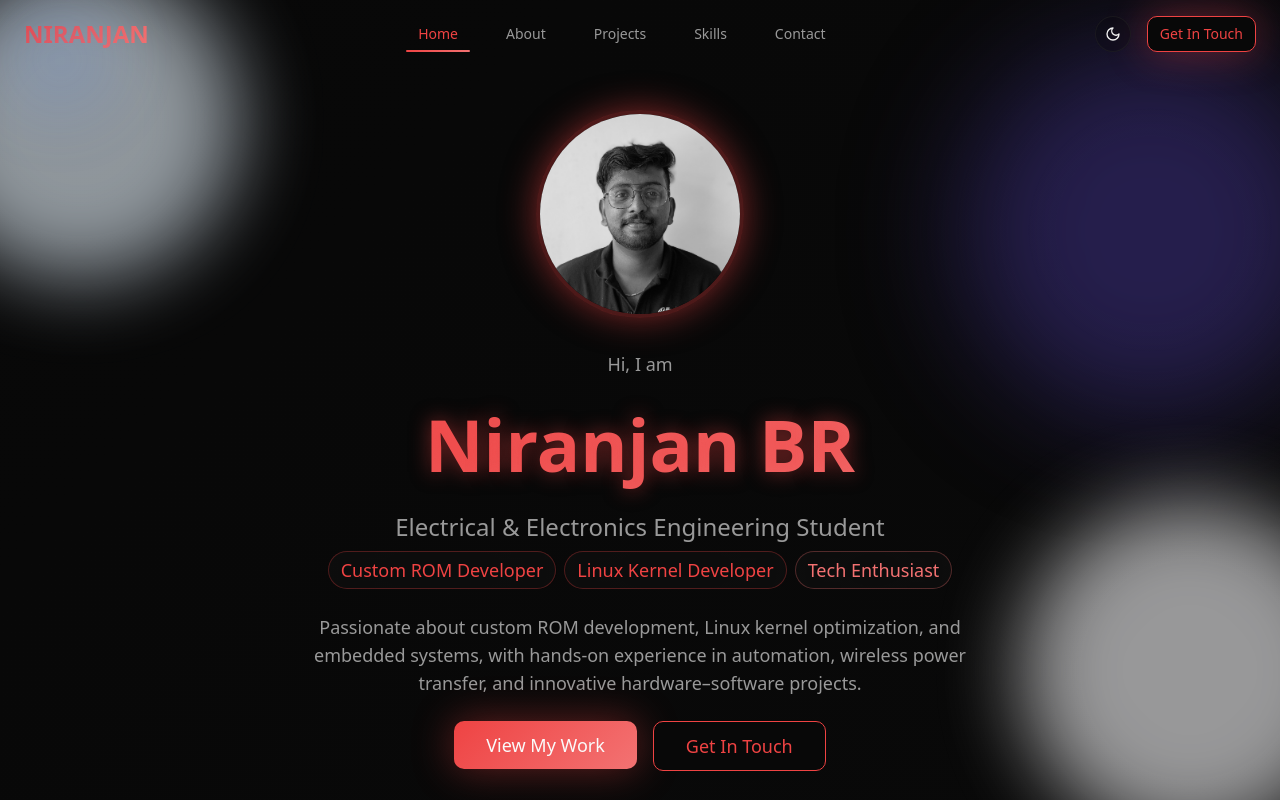
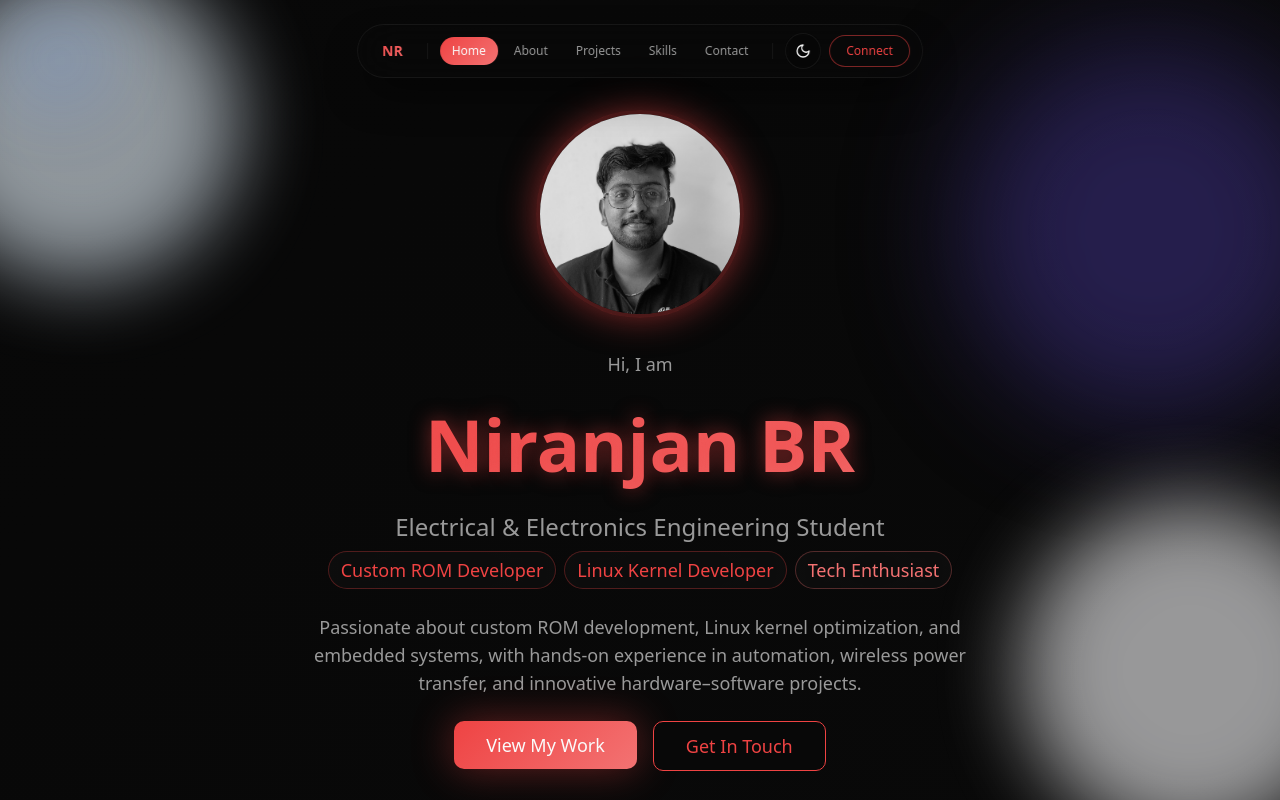
Before and after one commit to mrfox2003/mrfox2003.github.io, a React (Vite) app: page / in a window 1280 px wide. Shown: the top 800 px of the page. Built offline with nearby package versions, Linux system fonts and the light colour scheme.

Commit message:
website: feat: implement modern floating pill-style navigation

```diff
--- a/src/components/Navigation.tsx
+++ b/src/components/Navigation.tsx
@@ -48,70 +48,61 @@ const Navigation = () => {
   ];
 
   return (
-    <nav
-      className={`fixed top-0 left-0 right-0 z-50 transition-smooth ${
-        isScrolled
-          ? "glass shadow-elegant backdrop-blur-glass"
-          : "bg-transparent"
-      }`}
-    >
-      <div className="container mx-auto px-6 py-4">
-        <div className="flex items-center justify-between">
-          {/* Logo */}
+    <nav className="fixed top-6 left-1/2 -translate-x-1/2 z-50 pointer-events-none w-full max-w-fit px-4">
+      <div className="flex items-center gap-2 px-3 py-2 rounded-full border border-border/50 shadow-elegant transition-all duration-500 pointer-events-auto glass backdrop-blur-glass bg-background/50 scale-100">
+        {/* Logo/Initials */}
         <div
-            className="text-2xl font-bold gradient-text cursor-pointer"
+          className="px-3 py-1 text-sm font-bold gradient-text cursor-pointer hover:opacity-80 transition-smooth hidden sm:block"
           onClick={() => scrollToSection("home")}
         >
-            NIRANJAN
+          NR
         </div>
 
-          {/* Desktop Navigation */}
-          <div className="hidden md:flex items-center space-x-6">
+        <div className="h-4 w-[1px] bg-border/50 mx-1 hidden sm:block"></div>
+
+        {/* Navigation Items */}
+        <div className="flex items-center gap-1">
           {navItems.map((item) => (
             <button
               key={item.id}
               onClick={() => scrollToSection(item.id)}
-                className={`relative px-3 py-2 text-sm font-medium transition-smooth hover:text-primary ${
+              className={`px-3 py-1.5 text-xs font-medium rounded-full transition-all duration-300 relative group ${
                 activeSection === item.id
-                    ? "text-primary"
-                    : "text-muted-foreground"
+                  ? "text-primary-foreground"
+                  : "text-muted-foreground hover:text-primary"
               }`}
             >
-                {item.label}
               {activeSection === item.id && (
-                  <div className="absolute bottom-0 left-0 right-0 h-0.5 bg-gradient-primary rounded-full" />
+                <div className="absolute inset-0 bg-gradient-primary rounded-full -z-10 animate-in fade-in zoom-in duration-300" />
               )}
+              <span className="relative z-10">{item.label}</span>
             </button>
           ))}
         </div>
 
-          {/* Right side controls */}
-          <div className="hidden md:flex items-center space-x-4">
+        <div className="h-4 w-[1px] bg-border/50 mx-1"></div>
+
+        {/* Controls */}
+        <div className="flex items-center gap-2">
           <ThemeToggle />
-            <Button
-              variant="outline"
-              size="sm"
-              className="border-primary text-primary hover:bg-primary hover:text-primary-foreground glow transition-smooth"
-              onClick={() => scrollToSection("contact")}
-            >
-              Get In Touch
-            </Button>
-          </div>
 
-          {/* Mobile controls */}
-          <div className="md:hidden flex items-center space-x-2">
-            <ThemeToggle />
           <Button
             variant="ghost"
-              size="sm"
-              className="text-primary p-2"
+            className="md:hidden p-2 text-primary hover:bg-primary/10 rounded-full"
             onClick={() => setIsMobileMenuOpen(true)}
           >
-              <svg className="w-6 h-6" fill="none" stroke="currentColor" viewBox="0 0 24 24">
+            <svg className="w-5 h-5" fill="none" stroke="currentColor" viewBox="0 0 24 24">
               <path strokeLinecap="round" strokeLinejoin="round" strokeWidth={2} d="M4 6h16M4 12h16M4 18h16" />
             </svg>
           </Button>
-          </div>
+
+          <Button
+            variant="outline"
+            className="hidden md:flex h-8 border-primary/50 text-primary hover:bg-primary hover:text-primary-foreground rounded-full text-xs"
+            onClick={() => scrollToSection("contact")}
+          >
+            Connect
+          </Button>
         </div>
       </div>
 
```
Lines whose indentation alone changed are shown as unchanged.
